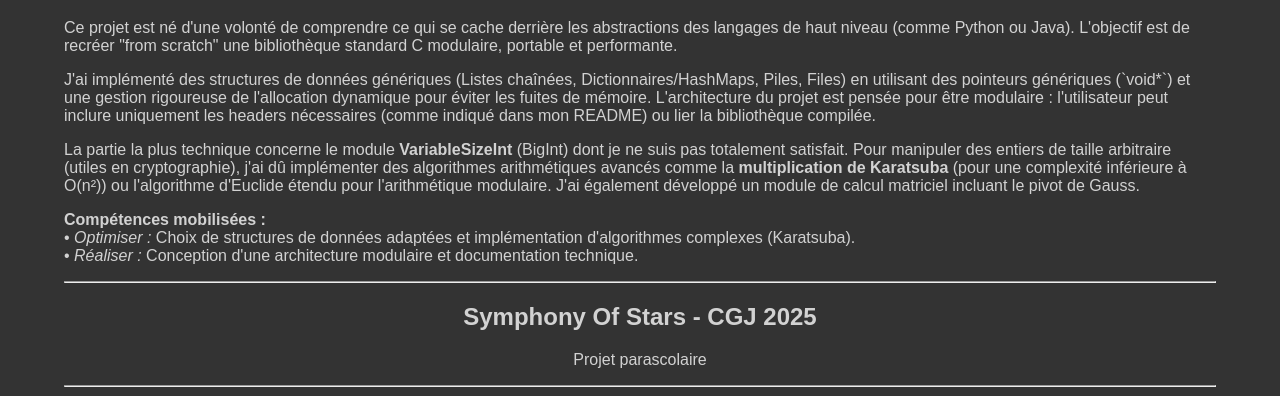
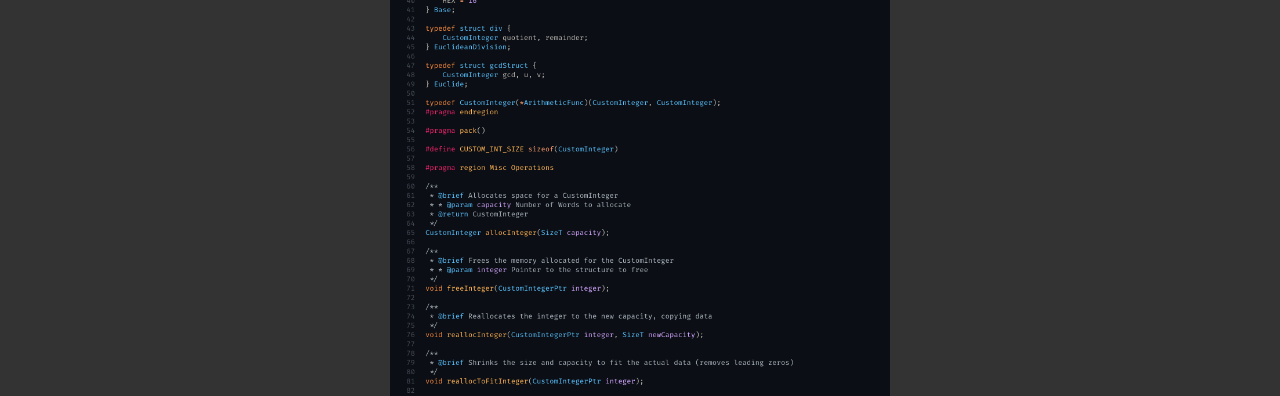
Before and after one commit to Jordi-R66/Portfolio, a PHP site: page /projets.php in a window 1280 px wide. Shown: the part 2181-2577 px from the top of the page. Run offline with PHP 8.4, Linux system fonts and the light colour scheme.

Commit message:
Ajout de la capture du code des BigInt dans myOwnCLib

```diff
--- a/site/projets.php
+++ b/site/projets.php
@@ -94,7 +94,7 @@
 				</table>
 			</div>
 
-			<img class="illus-projet" src="img/screen_myownclib.png" alt="Capture d'écran du code source montrant la structure des BigInt">
+			<img class="illus-projet" src="img/screen-myownclib.png" alt="Capture d'écran du code source montrant la structure des BigInt">
 
 			<div class="description-projet">
 				<p>Ce projet est né d'une volonté de comprendre ce qui se cache derrière les abstractions des langages de haut niveau (comme Python ou Java). L'objectif est de recréer "from scratch" une bibliothèque standard C modulaire, portable et performante.</p>
```
Also changed, not shown: site/img/screen-myownclib.png (added).
